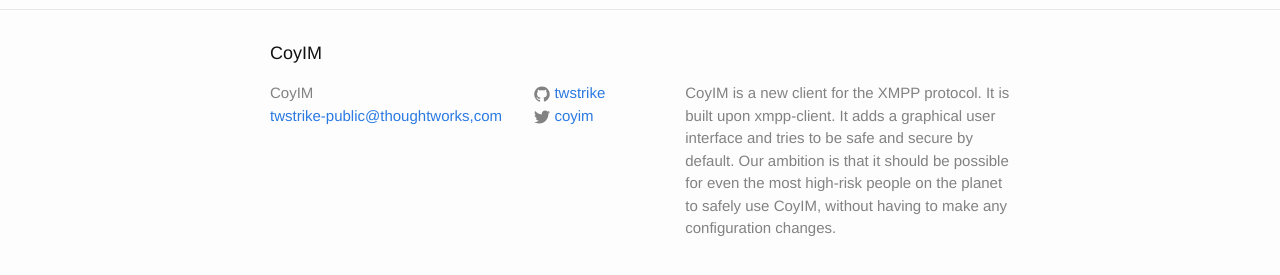
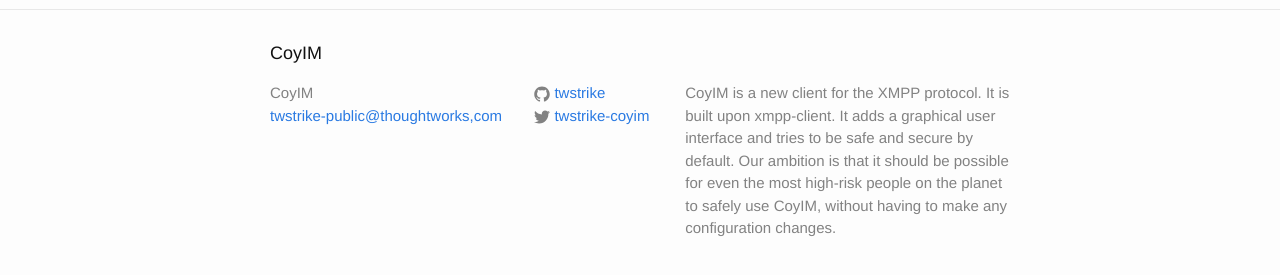
Before and after one commit to coyim/coyim-page, a Jekyll site: the page built from index.html, in a window 1280 px wide. Shown: the part 568-843 px from the top of the page. Built offline with Jekyll 4.4.1, drawn with Linux system fonts in a browser that asks for light colours.

Commit message:
fix some issue

```diff
--- a/_config.yml
+++ b/_config.yml
@@ -5,7 +5,7 @@
     CoyIM is a new client for the XMPP protocol. It is built upon xmpp-client. It adds a graphical user interface and tries to be safe and secure by default. Our ambition is that it should be possible for even the most high-risk people on the planet to safely use CoyIM, without having to make any configuration changes.
 baseurl: "" # the subpath of your site, e.g. /blog/
 url: "https://coy.im" # the base hostname & protocol for your site
-twitter_username: coyim
+twitter_username: twstrike-coyim
 github_username:  twstrike
 
 mac_release: 21030e3
```
